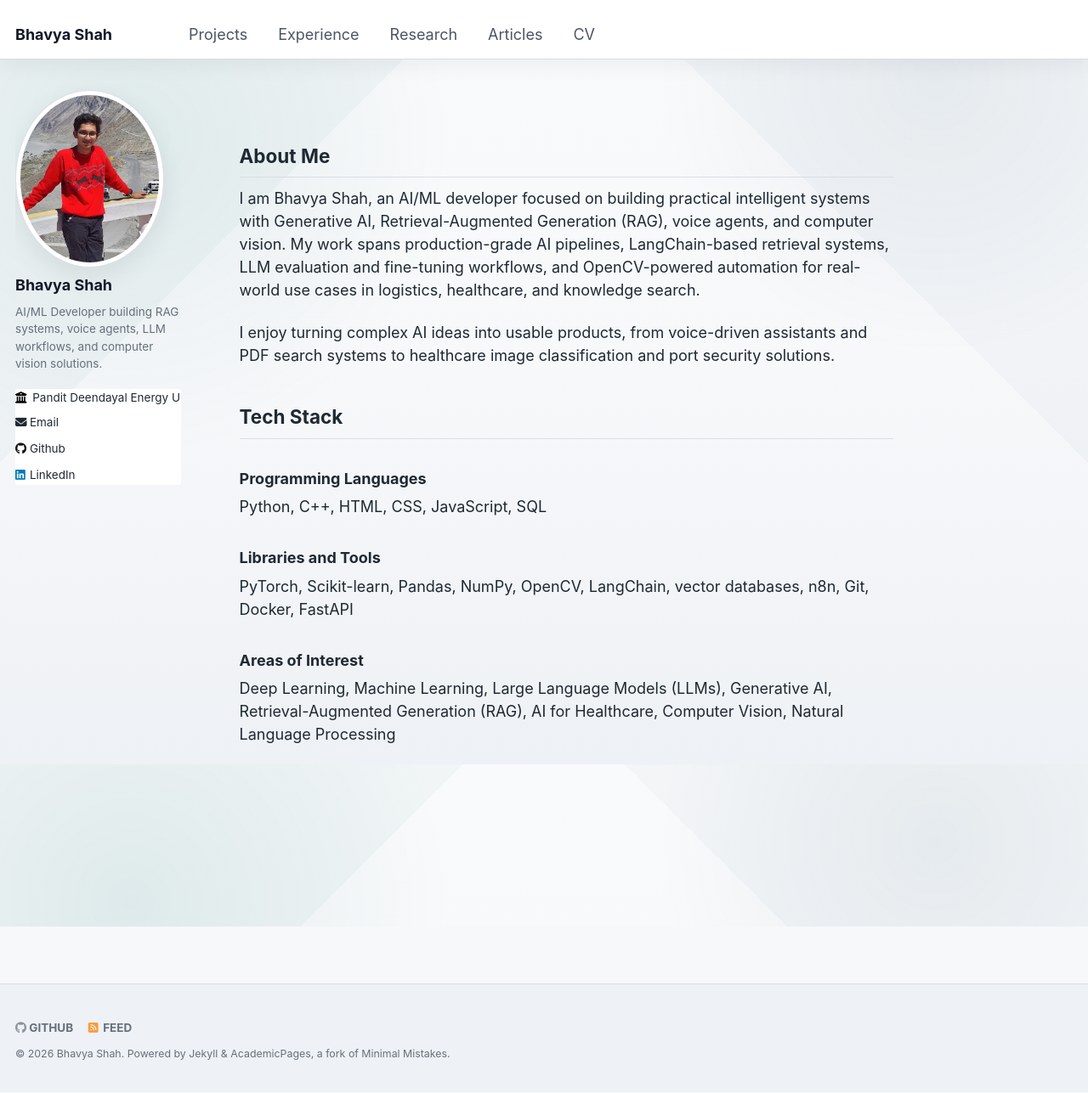
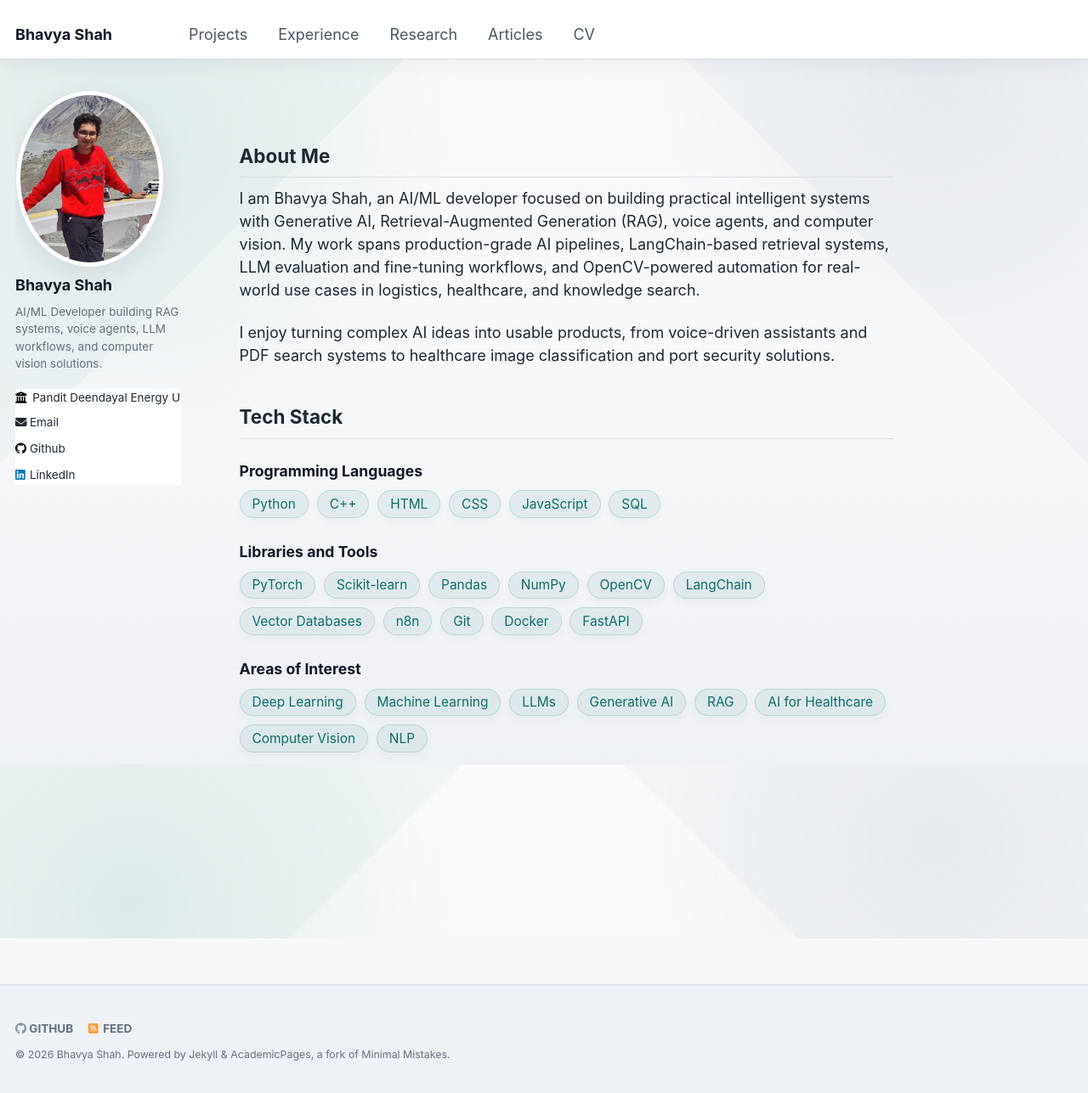
Before and after one commit to B3CODER/B3CODER.github.io, a Jekyll site: the page built from _pages/about.md, in a window 1280 px wide and 1287 px high. Shown: the whole window at 85% size. Built offline with Jekyll 4.4.1, drawn with Linux system fonts in a browser that asks for light colours.

Commit message:
Style tech stack as skill chips

```diff
--- a/_pages/about.md
+++ b/_pages/about.md
@@ -16,14 +16,47 @@ I enjoy turning complex AI ideas into usable products, from voice-driven assista
 
 ## Tech Stack
 
-### Programming Languages
+<div class="tech-stack">
+  <section class="tech-stack__group">
+    <h3>Programming Languages</h3>
+    <div class="tech-stack__tags" aria-label="Programming Languages">
+      <span>Python</span>
+      <span>C++</span>
+      <span>HTML</span>
+      <span>CSS</span>
+      <span>JavaScript</span>
+      <span>SQL</span>
+    </div>
+  </section>
 
-Python, C++, HTML, CSS, JavaScript, SQL
+  <section class="tech-stack__group">
+    <h3>Libraries and Tools</h3>
+    <div class="tech-stack__tags" aria-label="Libraries and Tools">
+      <span>PyTorch</span>
+      <span>Scikit-learn</span>
+      <span>Pandas</span>
+      <span>NumPy</span>
+      <span>OpenCV</span>
+      <span>LangChain</span>
+      <span>Vector Databases</span>
+      <span>n8n</span>
+      <span>Git</span>
+      <span>Docker</span>
+      <span>FastAPI</span>
+    </div>
+  </section>
 
-### Libraries and Tools
-
-PyTorch, Scikit-learn, Pandas, NumPy, OpenCV, LangChain, vector databases, n8n, Git, Docker, FastAPI
-
-### Areas of Interest
-
-Deep Learning, Machine Learning, Large Language Models (LLMs), Generative AI, Retrieval-Augmented Generation (RAG), AI for Healthcare, Computer Vision, Natural Language Processing
+  <section class="tech-stack__group">
+    <h3>Areas of Interest</h3>
+    <div class="tech-stack__tags" aria-label="Areas of Interest">
+      <span>Deep Learning</span>
+      <span>Machine Learning</span>
+      <span>LLMs</span>
+      <span>Generative AI</span>
+      <span>RAG</span>
+      <span>AI for Healthcare</span>
+      <span>Computer Vision</span>
+      <span>NLP</span>
+    </div>
+  </section>
+</div>
--- a/_sass/_professional-theme.scss
+++ b/_sass/_professional-theme.scss
@@ -66,6 +66,40 @@ body {
 .page__content h2,
 .archive__subtitle {
   border-bottom-color: $border-color;
+}
+
+.tech-stack {
+  margin-top: 1.5em;
+}
+
+.tech-stack__group {
+  margin-bottom: 1.65em;
+}
+
+.tech-stack__group h3 {
+  margin: 0 0 0.7em;
+  color: $darker-gray;
+  font-size: 0.98em;
+}
+
+.tech-stack__tags {
+  display: flex;
+  flex-wrap: wrap;
+  gap: 0.55rem;
+}
+
+.tech-stack__tags span {
+  display: inline-flex;
+  align-items: center;
+  min-height: 2.1em;
+  padding: 0.38em 0.9em;
+  color: $primary-color;
+  font-size: 0.86em;
+  line-height: 1;
+  background: rgba(14, 110, 106, 0.08);
+  border: 1px solid rgba(14, 110, 106, 0.16);
+  border-radius: 999px;
+  box-shadow: 0 4px 12px rgba(17, 24, 39, 0.04);
 }
 
 .archive__item-title,
```
